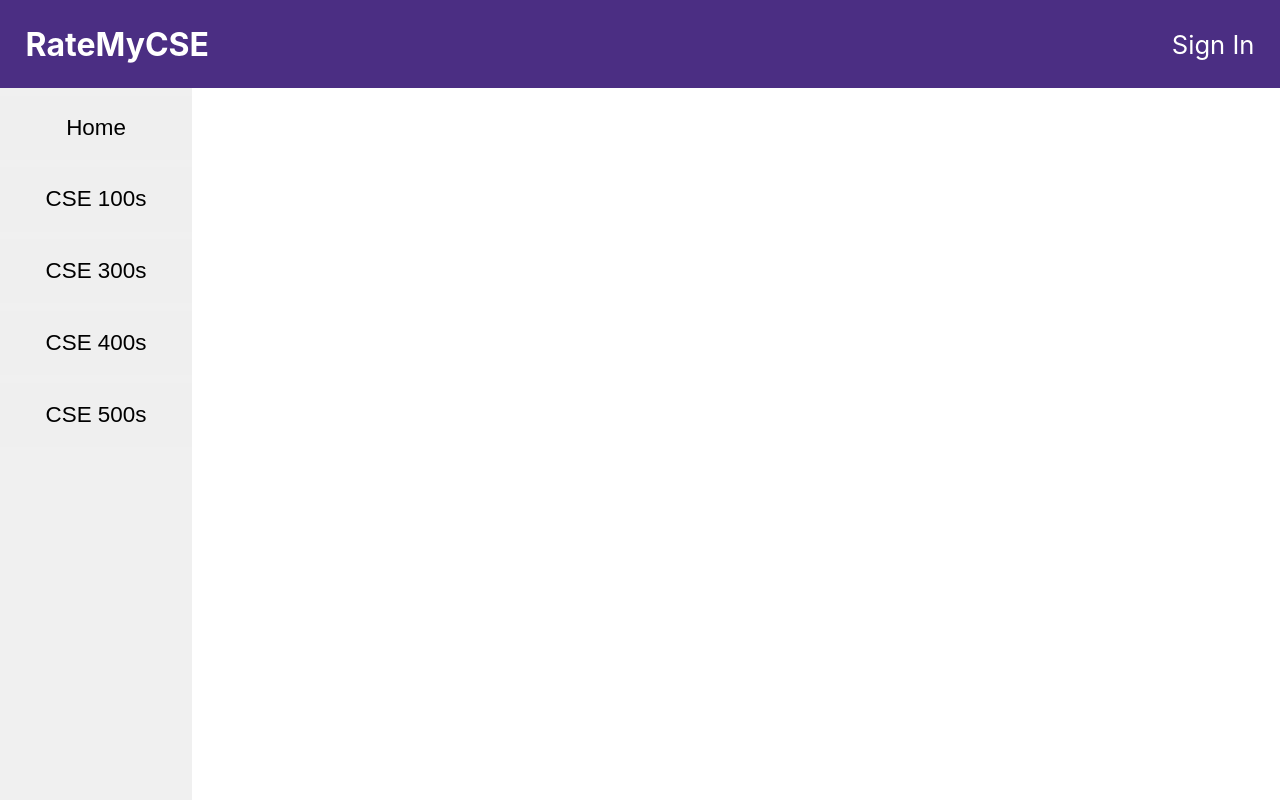
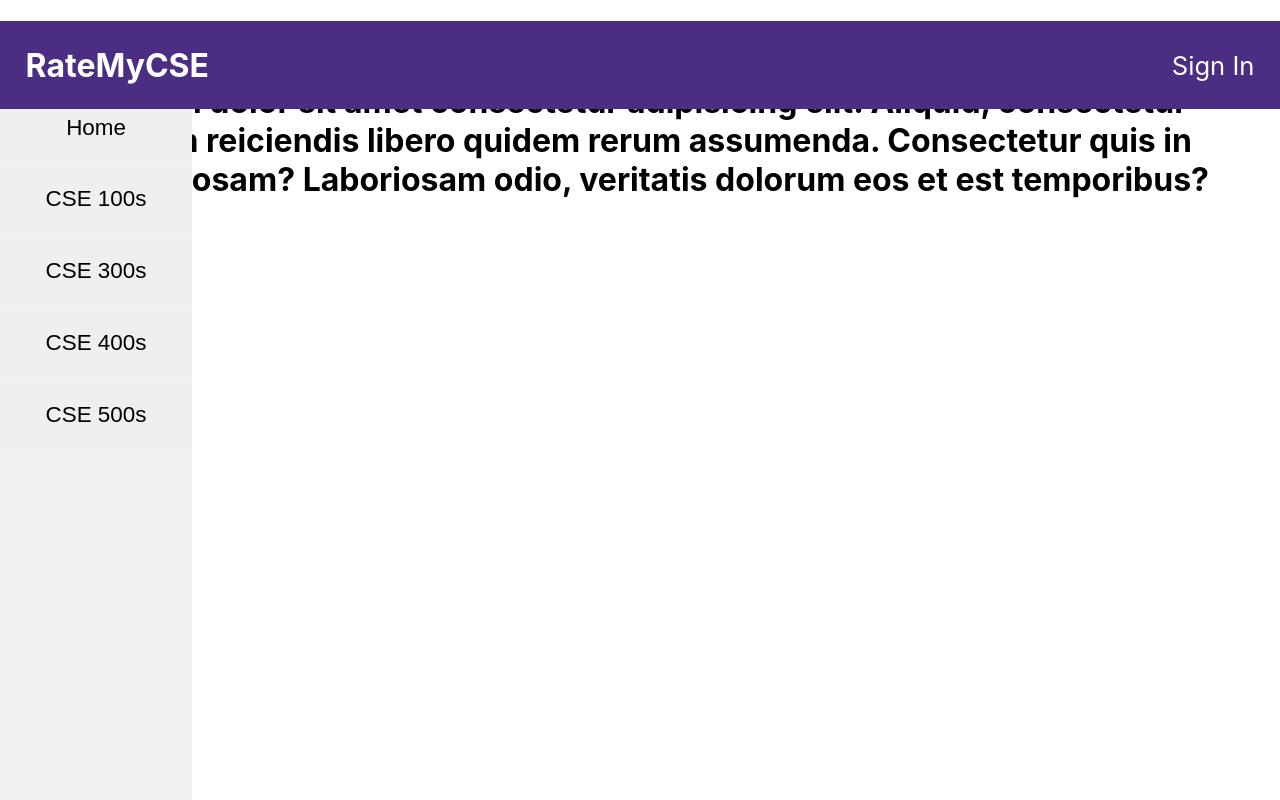
Before and after one commit to twang7310/rate-my-cse, a React (Create React App) app in the folder app/: page /course/1 in a window 1280 px wide. Built offline with nearby package versions, Linux system fonts and the light colour scheme.

Commit message:
finished routing

```diff
--- a/app/src/App/App.tsx
+++ b/app/src/App/App.tsx
@@ -4,6 +4,7 @@ import {HomePage} from '../Homepage/Homepage';
 import {ClassList} from '../Directories/Directory';
 import {LoginPage} from '../Login/LoginPage';
 import {SignupPage} from '../Login/SignupPage';
+import {CoursePage} from '../CoursePages/CoursePage';
 
 function App() {
   const classPrefix = 'cse';
@@ -18,10 +19,12 @@ function App() {
             <Route
               path={"/" + classPrefix + classNumber}
               element={<ClassList classLevelNumber={classNumber[0]} />}
-            />
+            >
+            </Route>
           ))}
           <Route path={'/login'} element={<LoginPage/>}/>
           <Route path={'/signup'} element={<SignupPage/>}/>
+          <Route path={'/course/:classNum'} element={<CoursePage/>}/>
         </Routes>
       </HomeLayout>
     </Router>
--- /dev/null
+++ b/app/src/CoursePages/CoursePage.tsx
@@ -0,0 +1,13 @@
+import {useEffect} from "react";
+import {useParams} from "react-router-dom";
+
+export const CoursePage: React.FC = () => {
+    const { classNum } = useParams();
+
+    return (
+       <div className="coursepage">
+            <h1>{ classNum }</h1>
+            <h1>Lorem ipsum dolor sit amet consectetur adipisicing elit. Aliquid, consectetur ullam. Ipsum reiciendis libero quidem rerum assumenda. Consectetur quis in omnis laboriosam? Laboriosam odio, veritatis dolorum eos et est temporibus?</h1>
+       </div>
+    );
+}
--- a/app/src/Directories/Directory.tsx
+++ b/app/src/Directories/Directory.tsx
@@ -70,7 +70,7 @@ export const ClassCard: React.FC<ClassCardProps> = (props) => {
     const navigate = useNavigate();
 
     const handleClick = () => {
-        navigate('/cse' + props.num);
+        navigate('/course/' + props.num);
     }
 
     return (
```
Also changed, not shown: app/api/GetCourseData.js (added, +18 -0 lines).
